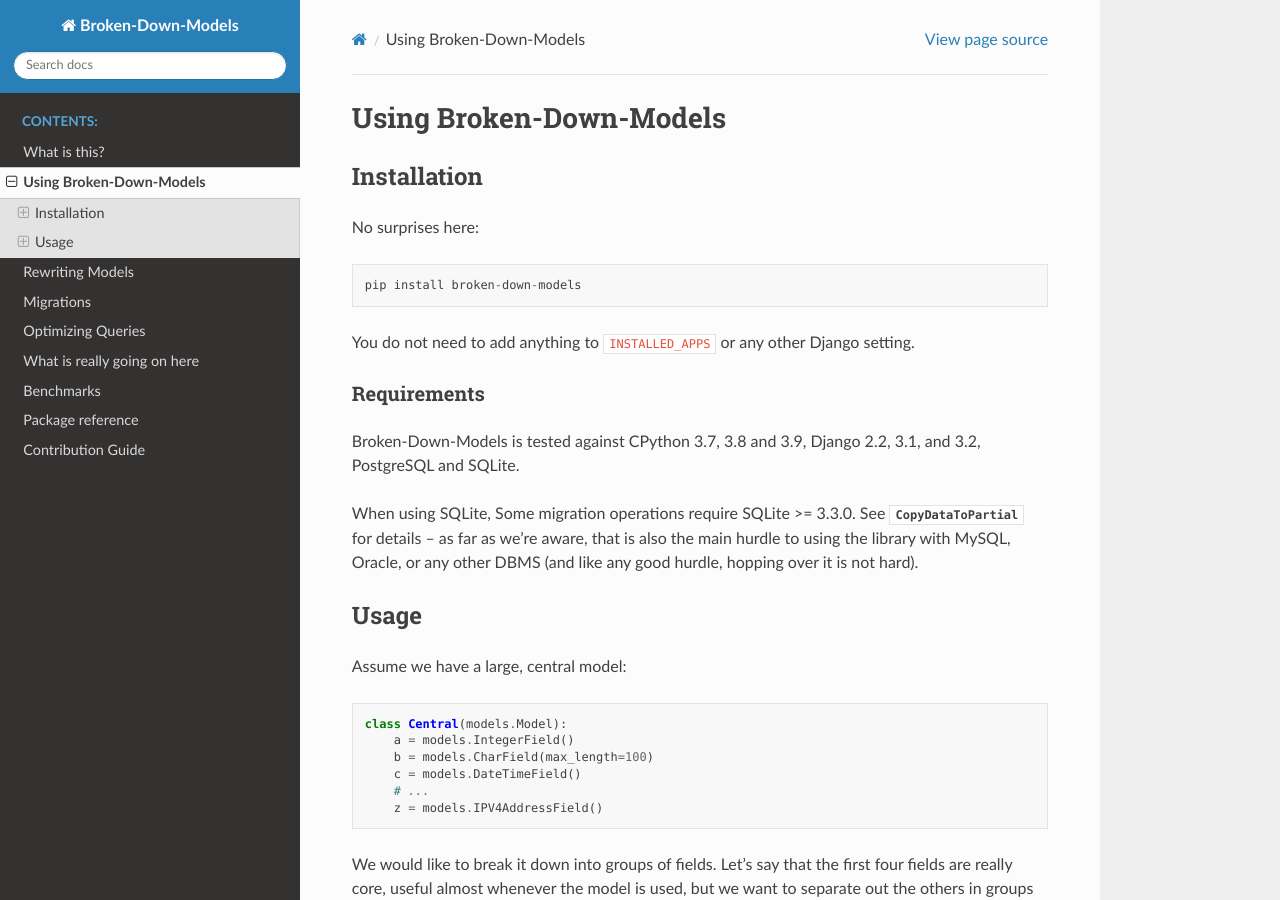
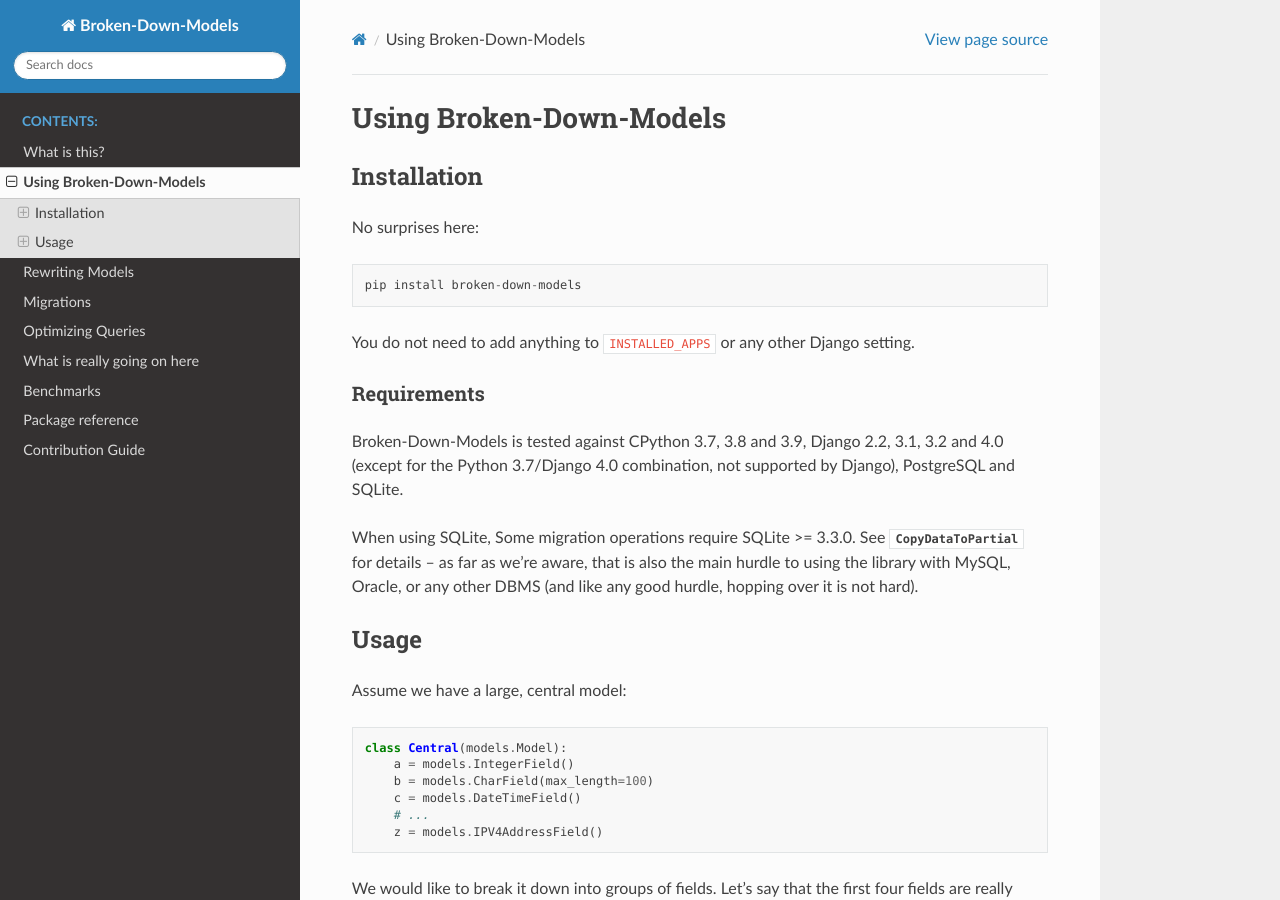
Before and after one commit to Matific/broken-down-models, a Sphinx documentation site: the page built from docs/usage.rst, in a window 1280 px wide and 900 px high. Built offline with Sphinx 7.4.7 and the Read the Docs theme 2.0.0, drawn with Linux system fonts in a browser that asks for light colours.

Commit message:
Add testing against Django 4.0
...and clean up migration testing

```diff
--- a/docs/contributing.rst
+++ b/docs/contributing.rst
@@ -101,8 +101,9 @@
 to tests and documentation, where relevant.
 
 The project is tested against Python>=3.7 and supported versions of
-Django (2.2.x, 3.1.x and 3.2.x at the time this is written). We strongly
-recommend the latest stable point-release of each of the above.
+Django (2.2.x, 3.1.x, 3.2.x and 4.0.x at the time this is written). We
+strongly recommend the latest stable point-release of each of the
+above.
 
 We use `poetry`_ to manage builds and `tox`_ to manage tests.
 
--- a/docs/usage.rst
+++ b/docs/usage.rst
@@ -14,8 +14,9 @@
 Requirements
 ............
 
-Broken-Down-Models is tested against CPython 3.7, 3.8 and 3.9,
-Django 2.2, 3.1, and 3.2, PostgreSQL and SQLite.
+Broken-Down-Models is tested against CPython 3.7, 3.8 and 3.9, Django
+2.2, 3.1, 3.2 and 4.0 (except for the Python 3.7/Django 4.0
+combination, not supported by Django), PostgreSQL and SQLite.
 
 When using SQLite, Some migration operations require SQLite >= 3.3.0.  See
 :py:class:`CopyDataToPartial <bdmodels.migration_ops.CopyDataToPartial>` for
--- a/pyproject.toml
+++ b/pyproject.toml
@@ -40,7 +40,7 @@
 [tool.tox]
 legacy_tox_ini = """
 [tox]
-envlist = py{37,38,39}-django{22,31,32}
+envlist = py{38,39}-django{22,31,32,40},py37-django{22,31,32}
 isolated_build = True
 skipsdist = True
 
@@ -52,6 +52,7 @@
 
     django31: Django>=3.1,<3.2
     django32: Django>=3.2,<3.3
+    django40: Django>=4.0,<4.1
     psycopg2
     dj-database-url>=0.5.0,<0.6
 
```
Also changed, not shown: CHANGELOG.rst (+10 -1 lines), 2 other files.
